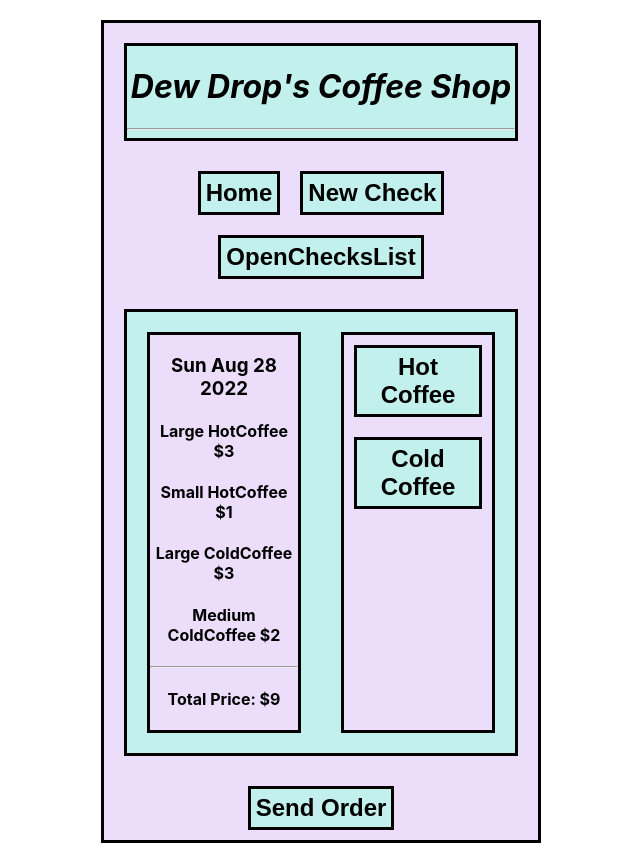
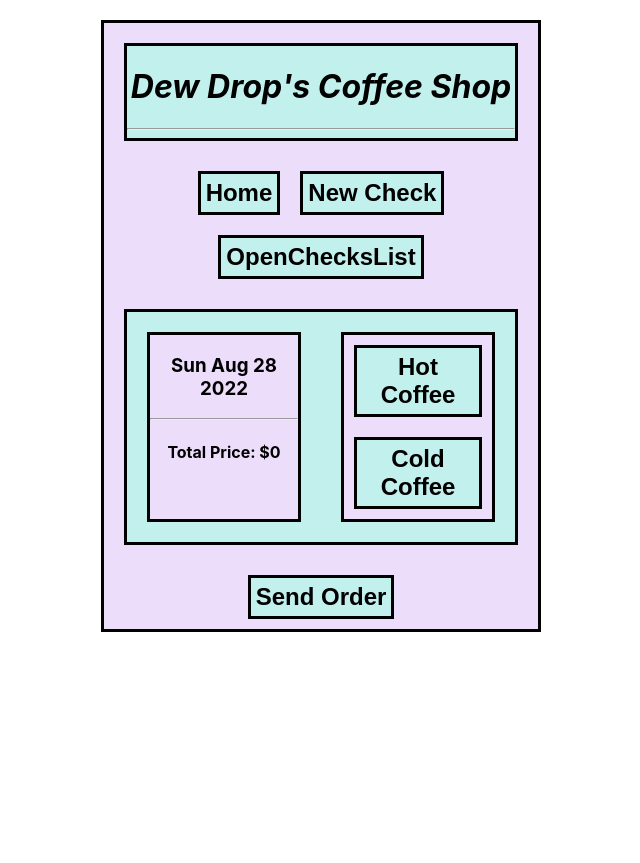
Before and after one commit to AaronDBoyd/CoffeeShop_POS, a React (Create React App) app: page / in a window 1280 px wide. Both pictures are taken after a click on the button "New Check". Shown: the whole page, without its empty margins (319-959 px from the left). After the commit the page ends 800 px from the top, so only its background shows below. Built offline with nearby package versions, Linux system fonts and the light colour scheme.

Commit message:
Display check and totalPrice on ItemizedCheck

```diff
--- a/src/components/ItemButtons.js
+++ b/src/components/ItemButtons.js
@@ -1,6 +1,6 @@
 import React, { useState }  from 'react'
 // import PropTypes from 'prop-types'
-// import { v4 } from 'uuid';
+import { v4 } from 'uuid';
 
 function ItemButtons(props) {
 
@@ -14,7 +14,8 @@ function ItemButtons(props) {
     onItemCreation({
       size: size,
       drink: drinkName,
-      price: price
+      price: price,
+      key: v4(),
     })
 
     setDrinkName(null);
--- a/src/components/ItemizedCheck.js
+++ b/src/components/ItemizedCheck.js
@@ -4,17 +4,24 @@ import React from 'react'
 function ItemizedCheck(props) {
 
   const time = new Date().toDateString();
+  const { check, totalPrice } = props;
 
   return (
     <React.Fragment>
       <div className='itemizedCheck'>
         <h3>{time}</h3>
-        <h4> Large HotCoffee $3 </h4>
+        {/* <h4> Large HotCoffee $3 </h4>
         <h4> Small HotCoffee $1 </h4>
         <h4> Large ColdCoffee $3 </h4>
         <h4> Medium ColdCoffee $2 </h4>
         <hr />
-        <h4> Total Price: $9</h4>
+        <h4> Total Price: $9</h4> */}
+        {check.map((item) =>
+        <h4>{item.size} {item.drink} - ${item.price}</h4>
+
+        )}
+        <hr />
+        <h4> Total Price: ${totalPrice}</h4>
 
       </div>
     </React.Fragment>
--- a/src/components/NewCheck.js
+++ b/src/components/NewCheck.js
@@ -5,24 +5,33 @@ import ItemButtons from './ItemButtons'
 
 function NewCheck(props) {
 
-  const [check, setCheck] = useState([])
+  const [check, setCheck] = useState([]); //How do I add keys to each check for items, time, price, id, open??
+  const [totalPrice, setTotalPrice] = useState(0);
 
   const handleAddingItemsToCheck = ( item ) => {
     setCheck(prev => [...prev, item]);
+
+    setTotalPrice(totalPrice + item.price);
   }
 
   useEffect(() => {
     console.log(check);
-  }, [check])
+    console.log(totalPrice);
+  }, [check, totalPrice])
+
+  const handleSendingOrder = () => {
+    // gather check properties and send it to mainCheckList
+    console.log("SEND")
+  }
 
   return (
     <React.Fragment>
       <div className='newCheck'>
-        <ItemizedCheck />
+        <ItemizedCheck check={check} totalPrice={totalPrice} />
         <ItemButtons onItemCreation={handleAddingItemsToCheck}/>
         {/* <br/> */}
         </div>
-        <button>Send Order</button>
+        <button onClick={() => handleSendingOrder()}>Send Order</button>
       {/* </div> */}
     </React.Fragment>
   )
```
Also changed, not shown: Notes/ToDo.txt, 1 other file (tests, documents, lock files or other folders).
